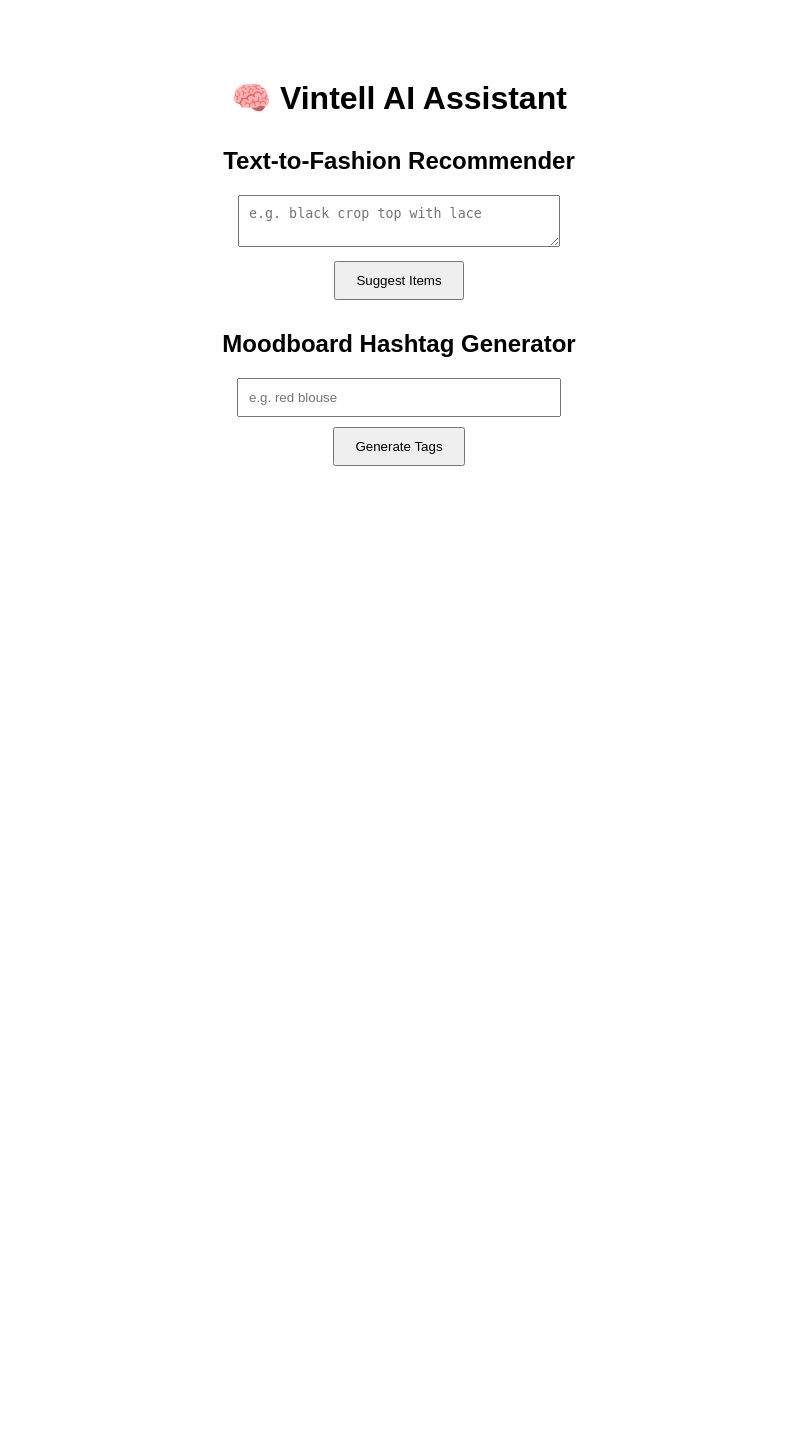
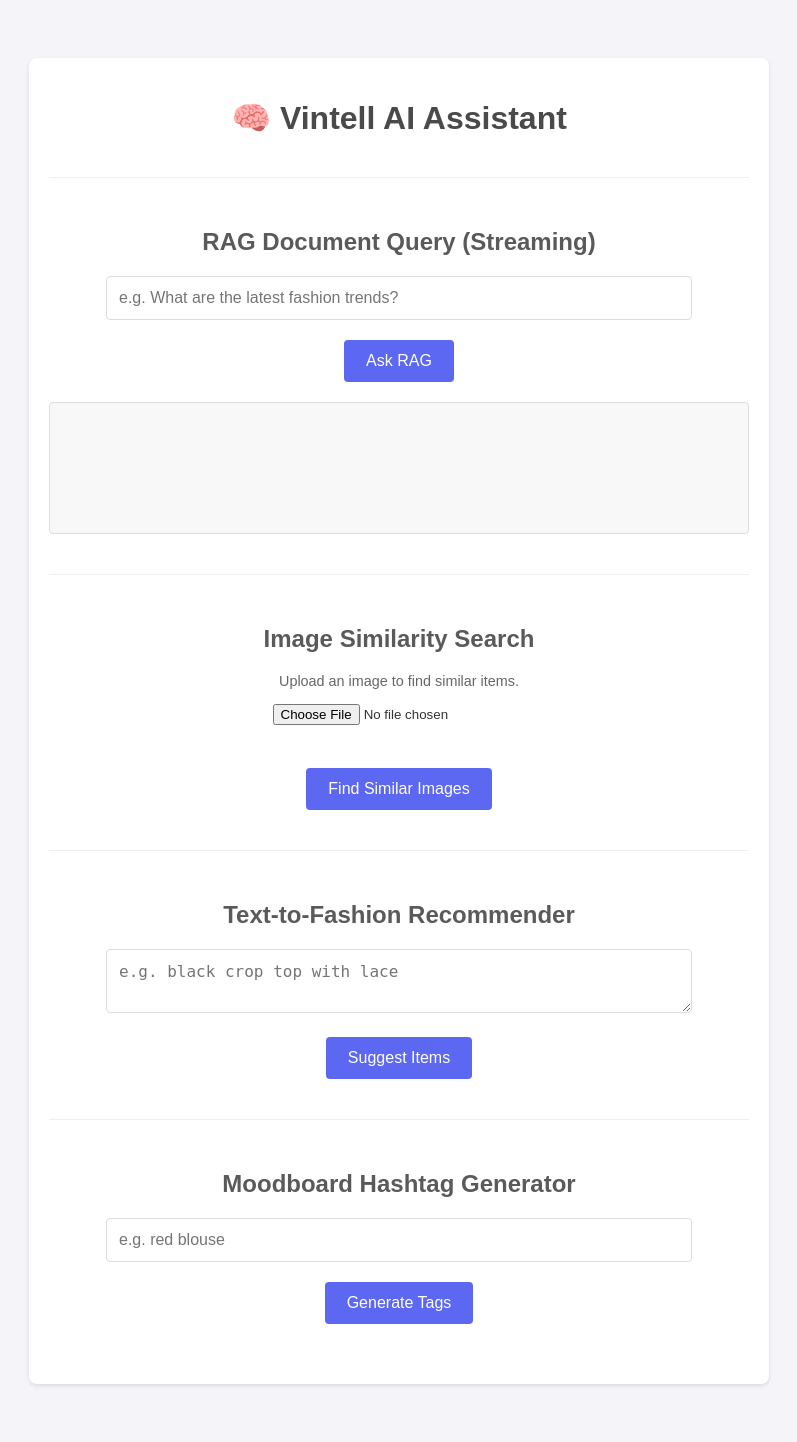
Before and after one commit to zilan-turunc/vintell, a FastAPI app: page / in a window 1280 px wide. Shown: the whole page, without its empty margins (241-1038 px from the left). Before the commit the page ends 466 px from the top, so only its background shows below. Run offline with FastAPI, Linux system fonts and the light colour scheme.

Commit message:
functioning landing page developed

```diff
--- a/backend/rag/server.py
+++ b/backend/rag/server.py
@@ -8,7 +8,7 @@
 from openai import OpenAI
 
 # Load .env
-load_dotenv(dotenv_path=Path(__file__).resolve().parents[1] / ".env")
+load_dotenv(dotenv_path=Path(__file__).resolve().parents[2] / ".env")
 
 OPENAI_MODEL = os.getenv("OPENAI_MODEL", "gpt-4o-mini")
 EMBED_TEXT_MODEL = os.getenv("EMBED_TEXT_MODEL", "sentence-transformers/all-MiniLM-L6-v2")
--- a/frontend/main.py
+++ b/frontend/main.py
@@ -1,10 +1,11 @@
 # frontend/main.py
-from fastapi import FastAPI, Form, Request
-from fastapi.responses import HTMLResponse
+from fastapi import FastAPI, Form, Request, UploadFile, File, Query
+from fastapi.responses import HTMLResponse, StreamingResponse
 from fastapi.templating import Jinja2Templates
 from pathlib import Path
 from dotenv import load_dotenv
 import os
+import httpx # Make sure to 'pip install httpx'
 
 # --- Resolve paths ---
 HERE = Path(__file__).resolve()
@@ -15,20 +16,59 @@
 # Load .env from project root (…/.env)
 load_dotenv(dotenv_path=PROJECT_ROOT / ".env")
 
-# FastAPI + Jinja
+# --- FastAPI + Jinja ---
 app = FastAPI()
 templates = Jinja2Templates(directory=str(TEMPLATES_DIR))
 
-# --- Imports from backend (needs backend to be a package) ---
-# If you get import errors, add empty __init__.py files under:
-# backend/, backend/features/, backend/agents/
+# --- Backend Imports ---
 from backend.features.text_to_fashion import suggest_fashion_items
 from backend.agents.moodboard_agent import MoodboardAgent
+# Import the image search function from your RAG service file
+from backend.rag.rag_service import image_search as find_similar_images
+
+# --- RAG API Configuration ---
+# The URL for your separate RAG backend server (from rag/server.py)
+RAG_API_URL = "http://127.0.0.1:8000"
 
 
 @app.get("/", response_class=HTMLResponse)
 async def landing(request: Request):
     return templates.TemplateResponse("landing.html", {"request": request})
+
+# --- RAG Streaming Proxy Endpoint ---
+@app.get("/rag-stream-proxy")
+async def rag_stream_proxy(q: str = Query(...)):
+    """
+    This endpoint acts as a proxy to the RAG backend stream.
+    """
+    async def stream_generator():
+        try:
+            async with httpx.AsyncClient(timeout=None) as client:
+                async with client.stream("GET", f"{RAG_API_URL}/rag/stream", params={"q": q}) as response:
+                    async for chunk in response.aiter_bytes():
+                        yield chunk
+        except httpx.ConnectError as e:
+            error_message = f"event: error\ndata: Cannot connect to RAG service: {e}\n\n"
+            yield error_message.encode('utf-8')
+
+    return StreamingResponse(stream_generator(), media_type="text/event-stream")
+
+# --- Image Search Endpoint ---
+@app.post("/image-search", response_class=HTMLResponse)
+async def image_search(image_file: UploadFile = File(...)):
+    try:
+        image_bytes = await image_file.read()
+        similar_item_titles = find_similar_images(image_bytes=image_bytes)
+
+        if similar_item_titles:
+            results_html = "<ul>" + "".join(f"<li>{title}</li>" for title in similar_item_titles) + "</ul>"
+            body = f"<h2>Similar Items Found:</h2>{results_html}"
+        else:
+            body = "<h2>No similar items found.</h2>"
+
+    except Exception as e:
+        body = f"<h2>Oops, an error occurred during image search:</h2><pre>{e}</pre>"
+    return body + "<br><a href='/'>Back</a>"
 
 
 @app.post("/text-to-fashion", response_class=HTMLResponse)
--- a/frontend/templates/landing.html
+++ b/frontend/templates/landing.html
@@ -3,14 +3,40 @@
 <head>
     <title>Vintell AI</title>
     <style>
-        body { font-family: sans-serif; text-align: center; padding: 50px; }
-        .section { margin: 30px 0; }
-        textarea, input { padding: 10px; width: 300px; }
-        button { padding: 10px 20px; margin-top: 10px; }
+        body { font-family: sans-serif; text-align: center; padding: 50px; background-color: #f4f4f9; color: #333; }
+        h1 { color: #4a4a4a; }
+        h2 { color: #5a5a5a; }
+        .container { max-width: 700px; margin: auto; background: #fff; padding: 20px; border-radius: 8px; box-shadow: 0 2px 4px rgba(0,0,0,0.1); }
+        .section { margin: 40px 0; border-top: 1px solid #eee; padding-top: 30px; }
+        textarea, input[type="text"] { padding: 12px; width: 80%; border: 1px solid #ddd; border-radius: 4px; font-size: 16px; margin-bottom: 10px; }
+        input[type="file"] { display: block; margin: 15px auto; }
+        button { background-color: #5c67f2; color: white; padding: 12px 22px; margin-top: 10px; border: none; border-radius: 4px; cursor: pointer; font-size: 16px; transition: background-color 0.3s; }
+        button:hover { background-color: #4a54e1; }
+        button:disabled { background-color: #ccc; }
+        pre { background-color: #f8f8f8; border: 1px solid #ddd; padding: 15px; border-radius: 4px; text-align: left; white-space: pre-wrap; word-wrap: break-word; }
     </style>
 </head>
 <body>
+    <div class="container">
         <h1>🧠 Vintell AI Assistant</h1>
+
+        <div class="section">
+            <h2>RAG Document Query (Streaming)</h2>
+            <form id="rag-form">
+                <input type="text" id="rag-query" placeholder="e.g. What are the latest fashion trends?" required/><br>
+                <button type="submit" id="rag-submit">Ask RAG</button>
+            </form>
+            <pre id="rag-output" style="margin-top: 20px; min-height: 100px;"></pre>
+        </div>
+
+        <div class="section">
+            <h2>Image Similarity Search</h2>
+            <form action="/image-search" method="post" enctype="multipart/form-data">
+                <p style="font-size: 0.9em; color: #666;">Upload an image to find similar items.</p>
+                <input type="file" name="image_file" accept="image/*" required><br>
+                <button type="submit">Find Similar Images</button>
+            </form>
+        </div>
 
         <div class="section">
             <h2>Text-to-Fashion Recommender</h2>
@@ -23,9 +49,49 @@
         <div class="section">
             <h2>Moodboard Hashtag Generator</h2>
             <form action="/moodboard-tags" method="post">
-            <input name="style_description" placeholder="e.g. red blouse" required/><br>
+                <input type="text" name="style_description" placeholder="e.g. red blouse" required/><br>
                 <button type="submit">Generate Tags</button>
             </form>
         </div>
+    </div>
+
+<script>
+    const ragForm = document.getElementById('rag-form');
+    const ragQuery = document.getElementById('rag-query');
+    const ragOutput = document.getElementById('rag-output');
+    const ragSubmit = document.getElementById('rag-submit');
+
+    ragForm.addEventListener('submit', async (event) => {
+        event.preventDefault();
+        const query = ragQuery.value;
+        if (!query) return;
+
+        ragOutput.textContent = 'Thinking...';
+        ragSubmit.disabled = true;
+
+        const eventSource = new EventSource(`/rag-stream-proxy?q=${encodeURIComponent(query)}`);
+
+        eventSource.onopen = () => {
+            ragOutput.textContent = '';
+        };
+
+        eventSource.addEventListener('token', (e) => {
+            ragOutput.textContent += e.data;
+        });
+
+        eventSource.addEventListener('done', (e) => {
+            eventSource.close();
+            ragSubmit.disabled = false;
+        });
+
+        eventSource.onerror = (err) => {
+            console.error("EventSource failed:", err);
+            ragOutput.textContent += '\n\nError connecting to the stream.';
+            eventSource.close();
+            ragSubmit.disabled = false;
+        };
+    });
+</script>
+
 </body>
 </html>
```
Also changed, not shown: backend/requirements.txt (+19 -9 lines), 2 other files. Lines whose indentation alone changed are shown as unchanged.
